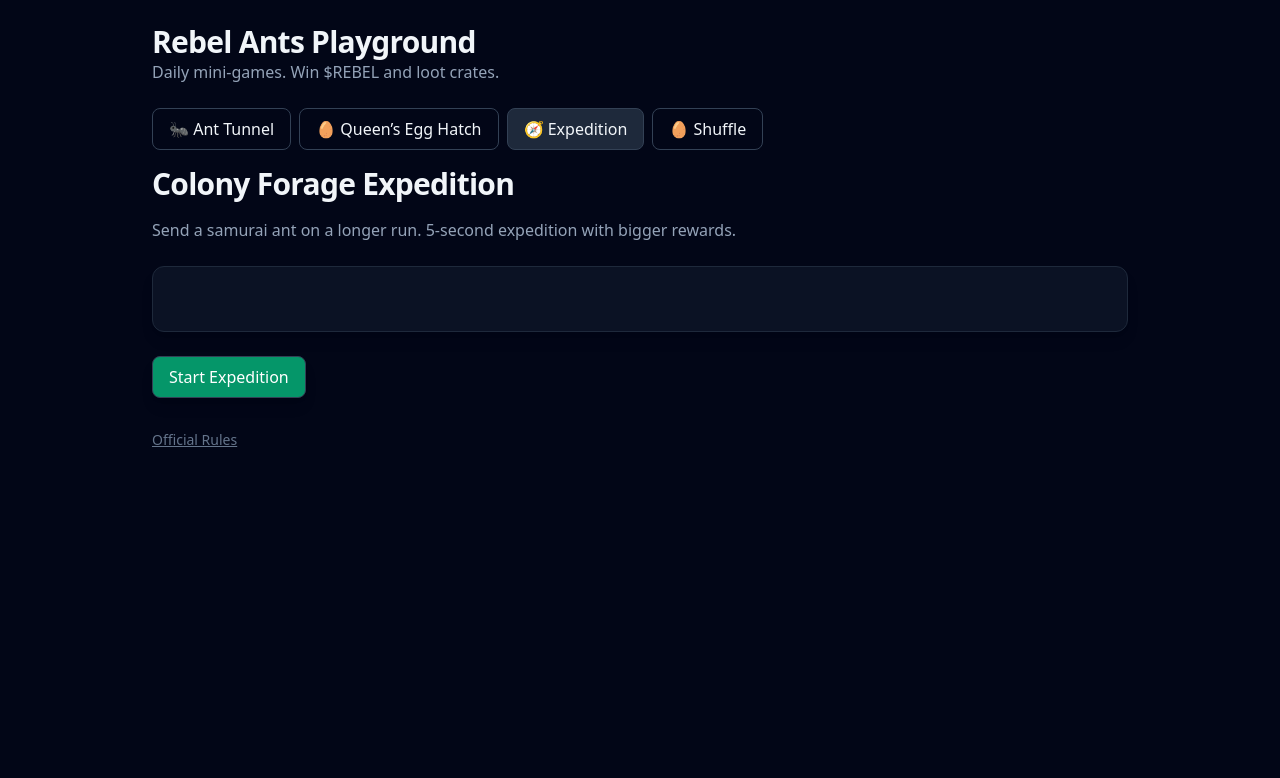
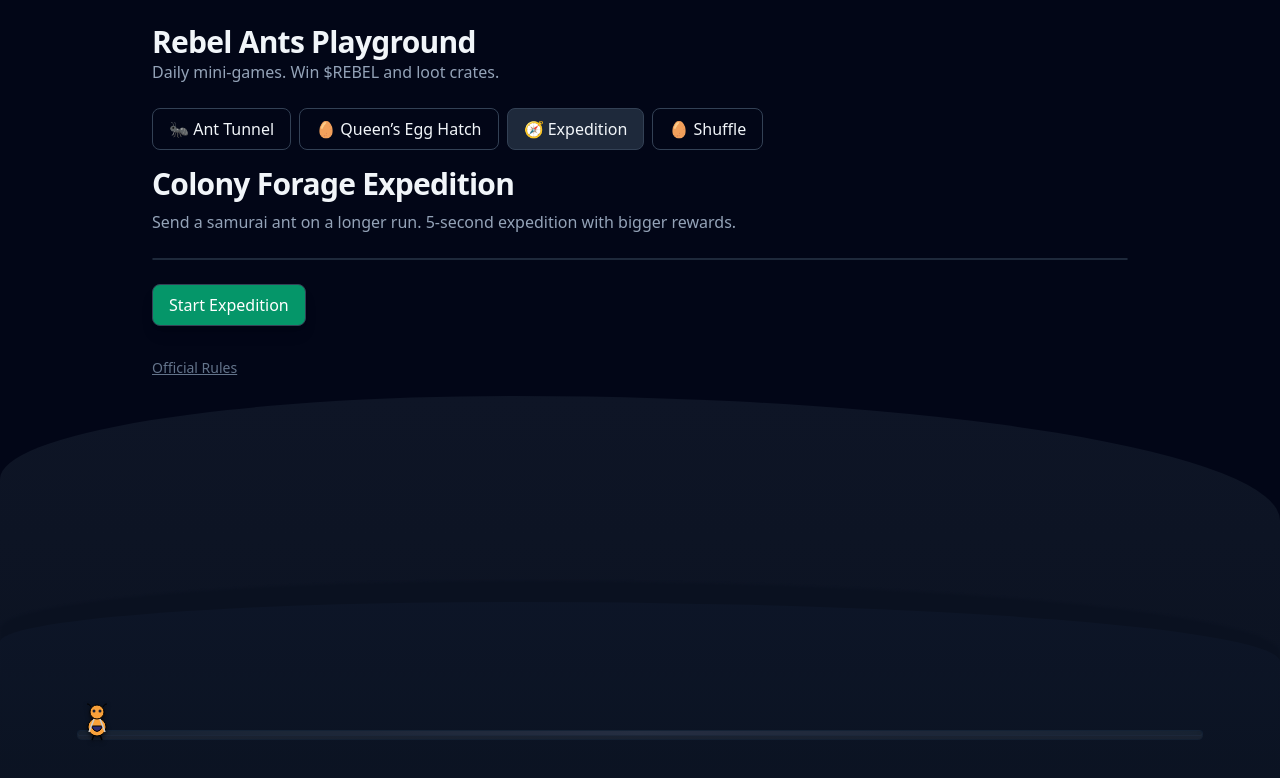
Before and after one commit to D1stknight/rebelants-playground, a Next.js app: page / in a window 1280 px wide. Both pictures are taken after a click on the button "🧭 Expedition". Shown: the top 778 px of the page. Built offline with nearby package versions, Linux system fonts and the light colour scheme.

Commit message:
Update Expedition.tsx

```diff
--- a/components/Expedition.tsx
+++ b/components/Expedition.tsx
@@ -15,12 +15,12 @@ export default function Expedition() {
   const [seed] = useState('guest-' + Math.random().toString(36).slice(2, 8))
   const [modal, setModal] = useState<Prize | null>(null)
   const [glow, setGlow] = useState<'common' | 'rare' | 'ultra' | null>(null)
-  const [w, setW] = useState(0)
-  const [frame, setFrame] = useState(1)
+  const [frame, setFrame] = useState(2) // 1-2-3 cycle, 2 = center/idle
 
   const sceneRef = useRef<HTMLDivElement>(null)
   const antRef = useRef<HTMLDivElement>(null)
 
+  // Recompute travel distance so the ant walks the full trail
   useEffect(() => {
     const r = () => {
       const scene = sceneRef.current
@@ -29,7 +29,7 @@ export default function Expedition() {
       if (!scene || !ant || !trail) return
       const trailRect = trail.getBoundingClientRect()
       const antRect = ant.getBoundingClientRect()
-      const distance = Math.max(0, trailRect.width - antRect.width)
+      const distance = Math.max(0, trailRect.width - antRect.width - 16)
       ant.style.setProperty('--travel', `${distance}px`)
     }
     r()
@@ -40,30 +40,31 @@ export default function Expedition() {
   async function run() {
     if (busy) return
     setBusy(true)
+    setGlow(null)
 
     const scene = sceneRef.current
-    if (!scene) return
+    scene?.classList.add('running')
 
-    // glow start
-    setGlow(null)
-    scene.classList.add('running')
-
-    // move progress bar
-    const bar = scene.querySelector('.exp-bar') as HTMLDivElement | null
+    // restart/animate progress bar
+    const bar = scene?.querySelector('.exp-bar') as HTMLDivElement | null
     if (bar) {
       bar.classList.remove('fill')
+      // tiny delay so the CSS transition re-triggers
       await new Promise(r => setTimeout(r, 10))
       bar.classList.add('fill')
     }
 
-    // animate frames
+    // walk cycle (250ms per frame)
     let f = 1
     let frameInterval: NodeJS.Timeout | null = setInterval(() => {
-      f = f % 3 + 1
+      f = (f % 3) + 1
       setFrame(f)
     }, 250)
 
-    // call backend
+    // start katana shimmer loop (purely cosmetic)
+    scene?.classList.add('shine')
+
+    // ask “server” for result
     const res = await fetch('/api/expedition', {
       method: 'POST',
       headers: { 'Content-Type': 'application/json' },
@@ -71,17 +72,16 @@ export default function Expedition() {
     })
     const prize: Prize = await res.json()
 
-    // wait 5s (expedition length)
+    // expedition length: 5s (matches CSS)
     await new Promise(r => setTimeout(r, 5000))
 
-    // cleanup
-    scene.classList.remove('running')
+    scene?.classList.remove('running', 'shine')
     if (frameInterval) clearInterval(frameInterval)
-    setFrame(2) // idle center
+    setFrame(2) // idle
 
     if (prize.type === 'crate') {
+      setGlow(prize.rarity)
       setModal(prize)
-      setGlow(prize.rarity)
     }
 
     setBusy(false)
@@ -89,85 +89,69 @@ export default function Expedition() {
 
   return (
     <div>
-      <h2 className="title mb-4">Colony Forage Expedition</h2>
+      <h2 className="title mb-2">Colony Forage Expedition</h2>
       <p className="subtitle mb-6">
-        Send a samurai ant on a longer run. 5-second expedition with bigger
-        rewards.
+        Send a samurai ant on a longer run. 5-second expedition with bigger rewards.
       </p>
 
-      <div
-        ref={sceneRef}
-        className={`scene relative bg-slate-900/70 border border-slate-800 rounded-xl p-8 shadow-lg overflow-hidden ${
-          busy ? 'running' : ''
-        }`}
-      >
-        <div className="trail relative h-32 w-full bg-slate-800/40 rounded-lg overflow-hidden">
-          {/* glowing aura when reward */}
-          {glow && (
-            <div
-              className={`absolute inset-0 rounded-lg animate-pulse blur-2xl ${
-                glow === 'common'
-                  ? 'bg-blue-500/30'
-                  : glow === 'rare'
-                  ? 'bg-purple-500/30'
-                  : 'bg-yellow-400/30'
-              }`}
-            />
-          )}
+      <div ref={sceneRef} className="scene ant-scene rounded-xl overflow-hidden border border-slate-800">
+        {/* parallax sky */}
+        <div className="sky">
+          <div className="stars" />
+          <div className="aurora" />
+          <div className="clouds" />
+        </div>
 
-          {/* walking ant */}
-          <div
-            ref={antRef}
-            className="ant absolute bottom-2 left-0 transition-transform duration-[5000ms] ease-linear"
-            style={{
-              transform: busy
-                ? 'translateX(var(--travel, 0px))'
-                : 'translateX(0)',
-            }}
-          >
-            <img
-              src={`/ant-samurai-${frame}.svg`}
-              alt="Samurai Ant"
-              className="w-20 h-20 drop-shadow-lg"
-            />
-          </div>
+        {/* hills/ground */}
+        <div className="hills" />
+        <div className="ground" />
 
-          {/* progress bar */}
-          <div className="exp-bar absolute bottom-0 left-0 h-1 bg-green-400 w-0 transition-all duration-[5000ms]" />
+        {/* trail the ant walks on */}
+        <div className="trail">
+          {glow && <div className={`reward-aura ${glow}`} />}
+          <div className="exp-bar" />
         </div>
+
+        {/* ant */}
+        <div
+          ref={antRef}
+          className={`ant ${busy ? 'walking' : 'idle'}`}
+          style={{ transform: busy ? 'translateX(var(--travel, 0px))' : undefined }}
+        >
+          {/* swap frames: you can keep your SVGs, or later we’ll drop in high-fidelity PNGs */}
+          <img src={`/ant-samurai-${frame}.svg`} alt="Samurai Ant" className="ant-img" />
+          <div className="shadow" />
+        </div>
+
+        {/* foreground grass for depth */}
+        <div className="grass fg" />
       </div>
 
       <button
         onClick={run}
         disabled={busy}
-        className="btn btn-primary mt-6 px-6 py-3 bg-emerald-600 hover:bg-emerald-700 text-white rounded-lg shadow-lg"
+        className="btn btn-primary mt-6 px-6 py-3 bg-emerald-600 hover:bg-emerald-700 text-white rounded-lg shadow-lg active:scale-[.98] transition"
       >
-        {busy ? 'Exploring...' : 'Start Expedition'}
+        {busy ? 'Exploring…' : 'Start Expedition'}
       </button>
 
-      {/* modal */}
       {modal && (
-        <div className="modal fixed inset-0 bg-black/70 flex items-center justify-center">
-          <div className="modal-card bg-slate-900 border border-slate-700 p-8 rounded-lg shadow-2xl text-center">
+        <div className="modal fixed inset-0 bg-black/70 flex items-center justify-center z-50">
+          <div className="modal-card bg-slate-900 border border-slate-700 p-8 rounded-xl text-center bounce-in">
             <h3 className="text-xl mb-4">You found:</h3>
             {modal.type === 'crate' ? (
-              <div>
+              <div className="prize-wrap shine">
                 <img
                   src={crateImg[modal.rarity]}
                   alt={`${modal.rarity} crate`}
-                  className="w-24 mx-auto animate-bounce"
+                  className={`w-24 mx-auto ${modal.rarity === 'ultra' ? 'animate-bounce' : ''}`}
                 />
-                <p className="mt-2 text-lg capitalize">
-                  {modal.rarity} crate!
-                </p>
+                <p className="mt-3 text-lg capitalize">{modal.rarity} crate!</p>
               </div>
             ) : (
               <p>{modal.label}</p>
             )}
-            <button
-              className="btn mt-6 bg-slate-700 hover:bg-slate-600 px-4 py-2 rounded-lg"
-              onClick={() => setModal(null)}
-            >
+            <button className="btn mt-6 bg-slate-700 hover:bg-slate-600 px-4 py-2 rounded-lg" onClick={() => setModal(null)}>
               Close
             </button>
           </div>
```
